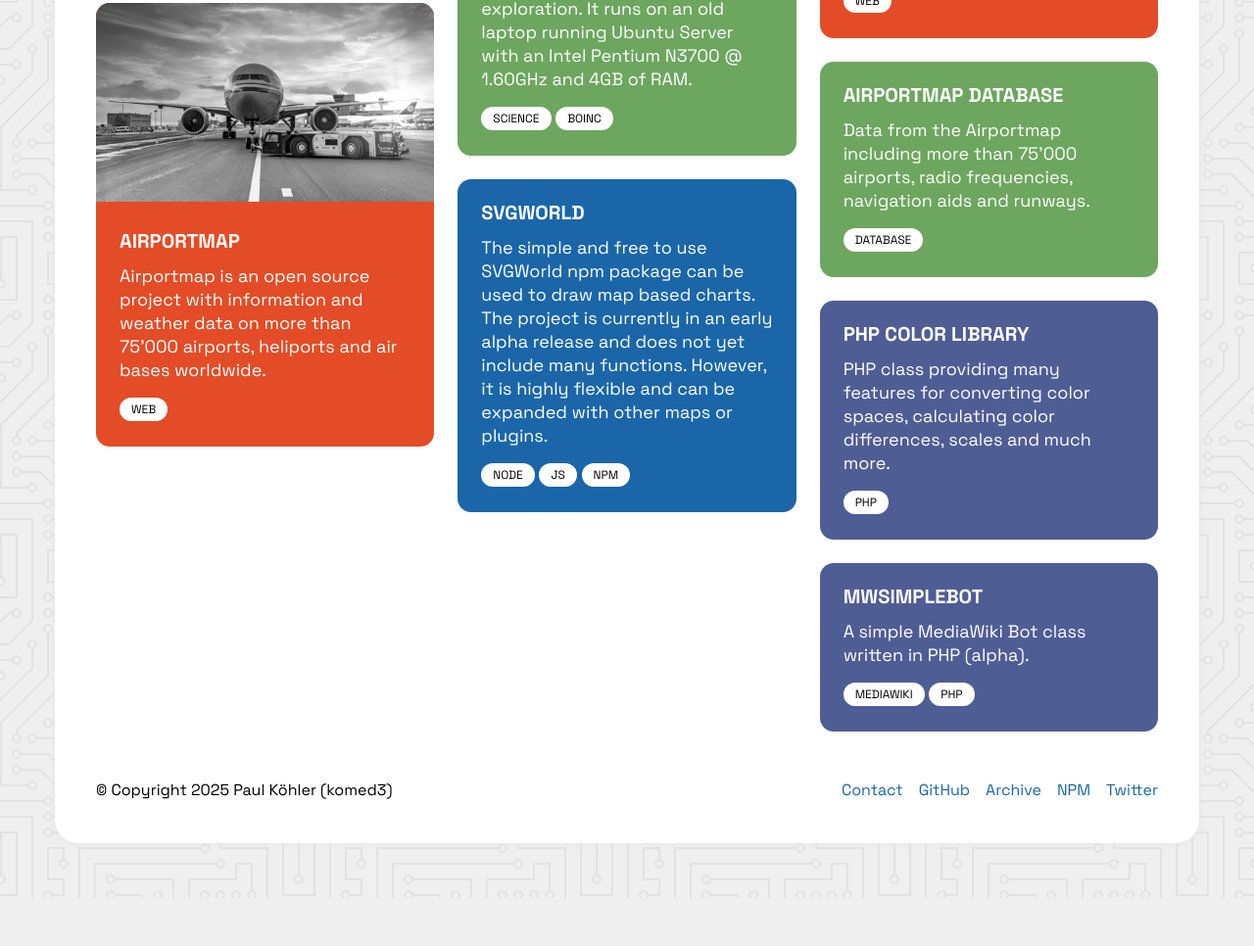
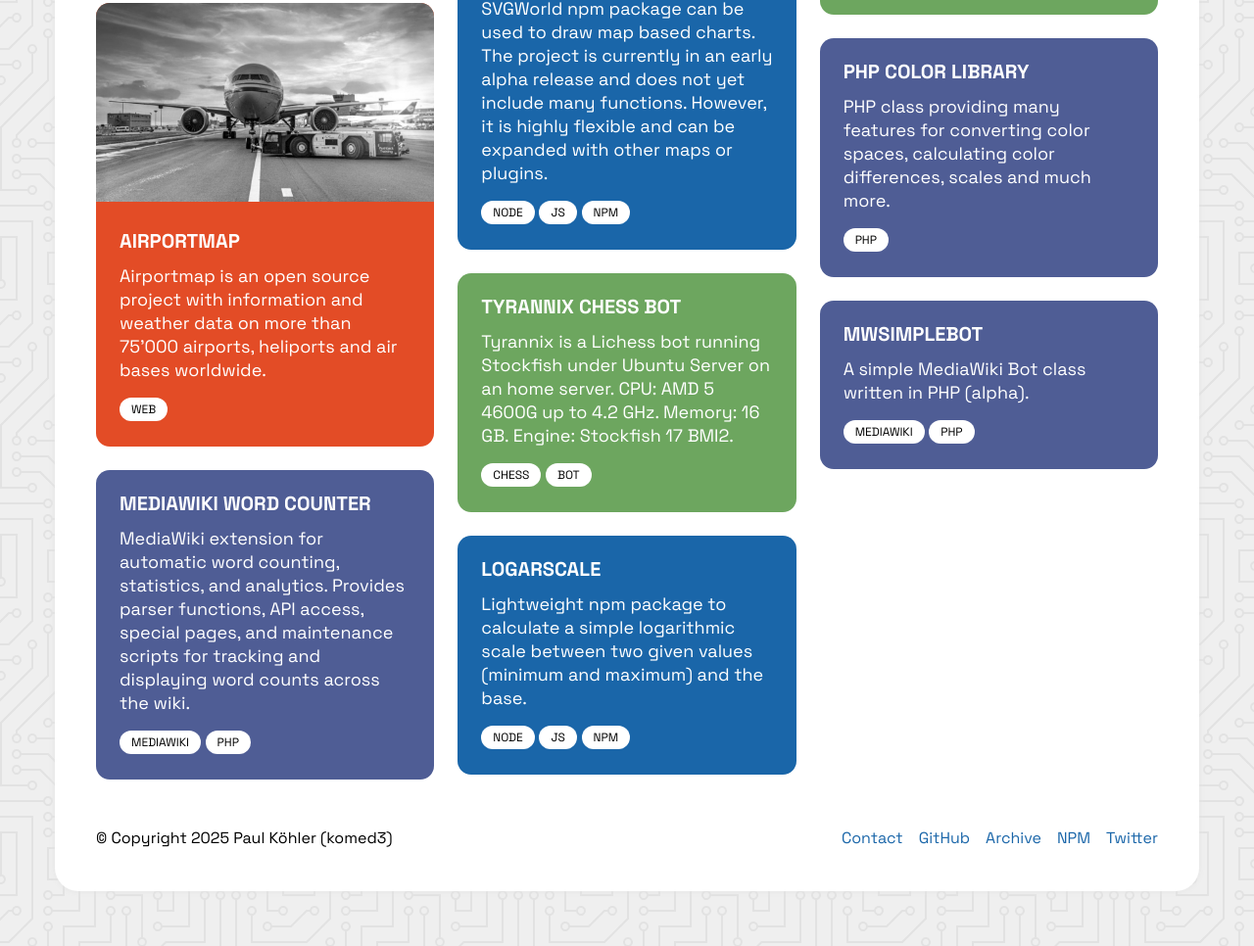
Before and after one commit to komed3/homepage, a plain HTML site: page index.html in a window 1280 px wide. Shown: the part 2447-3413 px from the top of the page at 98% size. Before the commit the page ends 3364 px from the top, so only its background shows below. Drawn offline with Linux system fonts and the light colour scheme.

Commit message:
+1 project

```diff
--- a/index.html
+++ b/index.html
@@ -154,6 +154,20 @@
                             </div>
                         </div>
                     </a>
+                    <a href="https://github.com/komed3/mw-WordCounter" class="item _php">
+                        <div class="item-content">
+                            <h3>MediaWiki Word Counter</h3>
+                            <p>
+                                MediaWiki extension for automatic word counting, statistics, and analytics.
+                                Provides parser functions, API access, special pages, and maintenance scripts
+                                for tracking and displaying word counts across the wiki.
+                            </p>
+                            <div class="tags">
+                                <span>mediawiki</span>
+                                <span>php</span>
+                            </div>
+                        </div>
+                    </a>
                     <a href="https://github.com/komed3/filecomp" class="item _linux">
                         <div class="item-content">
                             <h3>FileComp</h3>
@@ -201,20 +215,6 @@
                             <p>
                                 Lightweight npm package to calculate a simple linear scale between two given values
                                 and the maximal amount of ticks.
-                            </p>
-                            <div class="tags">
-                                <span>node</span>
-                                <span>js</span>
-                                <span>npm</span>
-                            </div>
-                        </div>
-                    </a>
-                    <a href="https://npmjs.com/package/logarscale" class="item _node">
-                        <div class="item-content">
-                            <h3>LogarScale</h3>
-                            <p>
-                                Lightweight npm package to calculate a simple logarithmic scale between two given
-                                values (minimum and maximum) and the base.
                             </p>
                             <div class="tags">
                                 <span>node</span>
@@ -288,6 +288,20 @@
                             <div class="tags">
                                 <span>chess</span>
                                 <span>bot</span>
+                            </div>
+                        </div>
+                    </a>
+                    <a href="https://npmjs.com/package/logarscale" class="item _node">
+                        <div class="item-content">
+                            <h3>LogarScale</h3>
+                            <p>
+                                Lightweight npm package to calculate a simple logarithmic scale between two given
+                                values (minimum and maximum) and the base.
+                            </p>
+                            <div class="tags">
+                                <span>node</span>
+                                <span>js</span>
+                                <span>npm</span>
                             </div>
                         </div>
                     </a>
```
